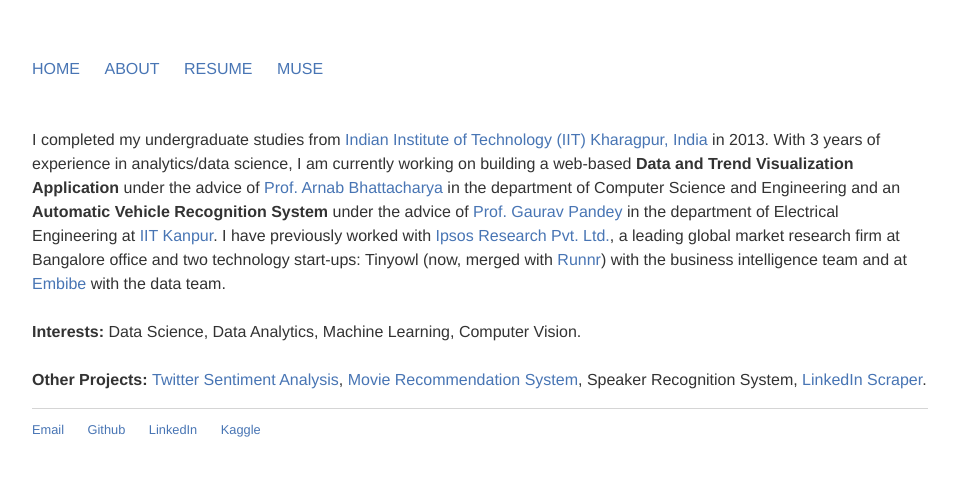
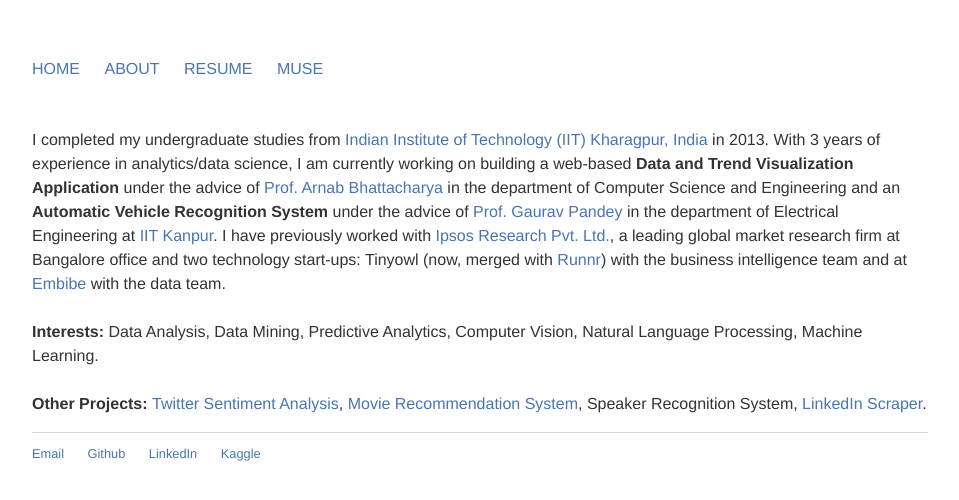
Before and after one commit to Dheeraj2444/Dheeraj2444.github.io, a Jekyll site: the page built from about/index.html, in a window 1280 px wide. Shown: the top 500 px of the page, without its empty margins (160-1119 px from the left). Built offline with Jekyll 4.4.1, drawn with Linux system fonts in a browser that asks for light colours.

Commit message:
Update index.html

```diff
--- a/about/index.html
+++ b/about/index.html
@@ -9,7 +9,7 @@ title: Dheeraj Singh
         I have previously worked with <a href="http://ipsos.com/" target="_blank"> Ipsos Research Pvt. Ltd.</a>, a leading global market research firm at Bangalore office and
         two technology start-ups: Tinyowl (now, merged with <a href="https://runnr.in/" target="_blank">Runnr</a>) with the business intelligence team and at <a href="https://www.embibe.com/" target="_blank"> Embibe</a> with the data team.
         <br><br>
-        <strong>Interests: </strong> Data Science, Data Analytics, Machine Learning, Computer Vision.
+        <strong>Interests: </strong> Data Analysis, Data Mining, Predictive Analytics, Computer Vision, Natural Language Processing, Machine Learning.
         <br><br>
         <strong>Other Projects: </strong><a href="https://github.com/Dheeraj2444/Twitter-API-SentimentAnalysis-WordCloud-WordsFrequecy" target="_blank"> Twitter Sentiment Analysis</a>,
                                 <a href="https://github.com/Dheeraj2444/Movie-Recommendation-System" target="_blank"> Movie Recommendation System</a>,
```
